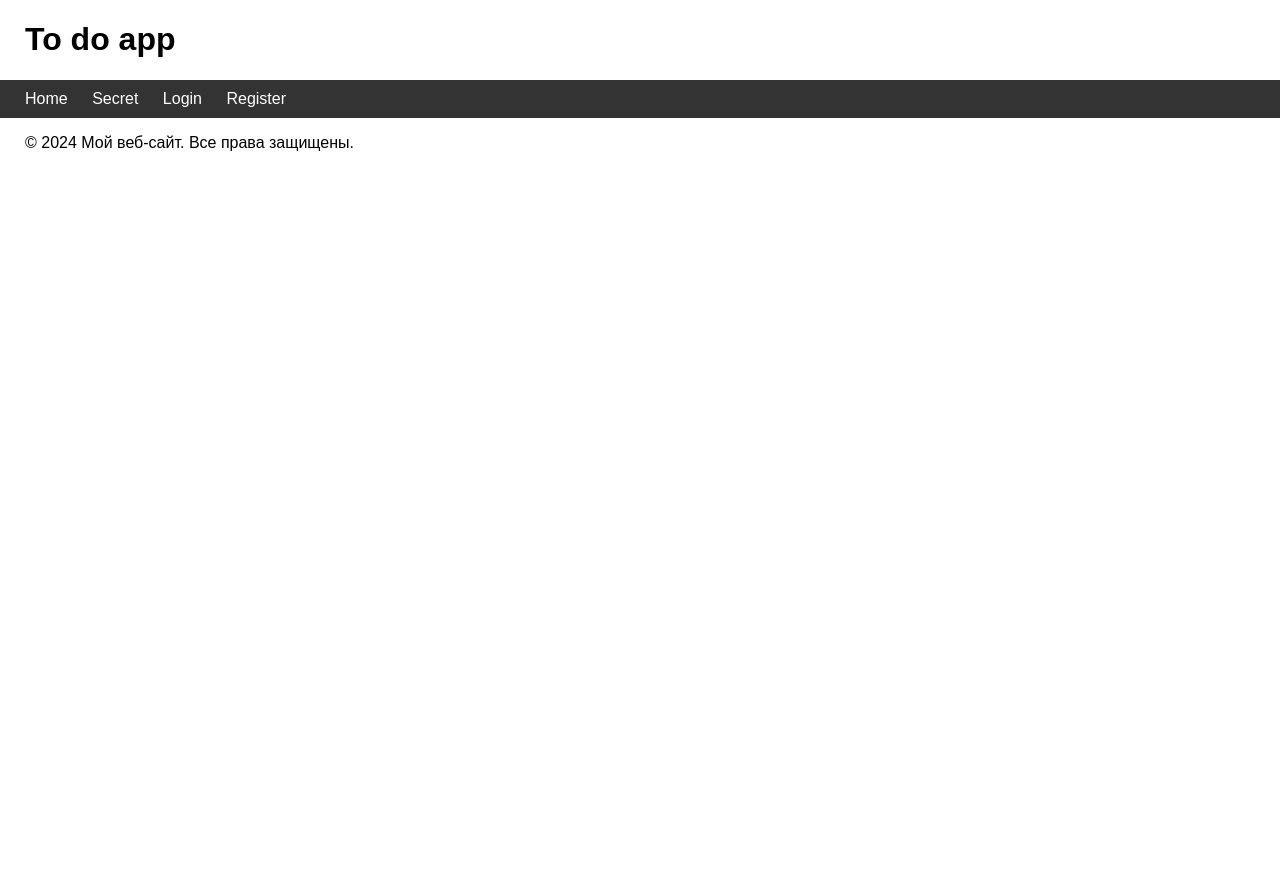
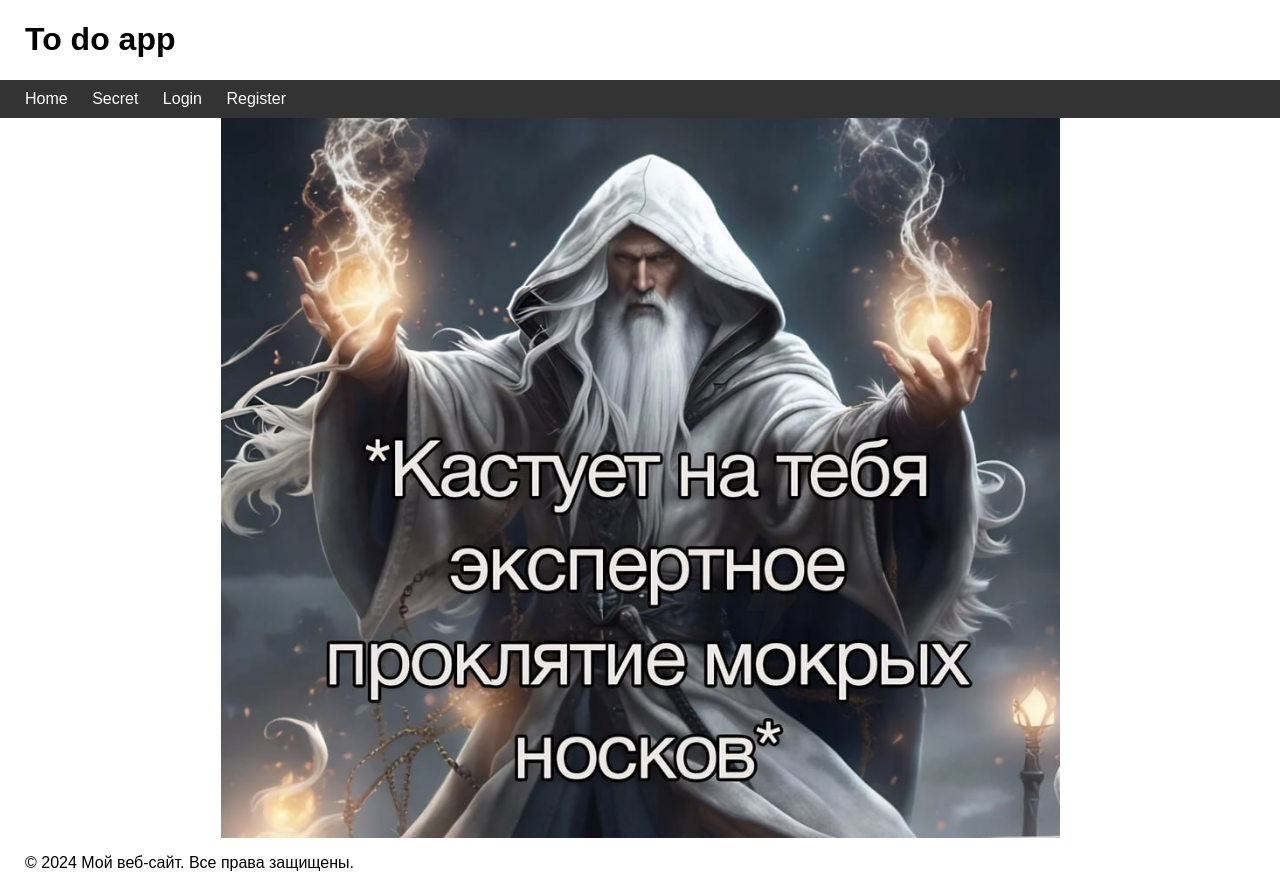
Before and after one commit to Viking-san/to_do_list, a Flask app: page / in a window 1280 px wide. Before the commit the page ends 151 px from the top, so only its background shows below. Run offline with Flask 3, Linux system fonts and the light colour scheme.

Commit message:
pre-release

```diff
--- a/static/styles.css
+++ b/static/styles.css
@@ -141,3 +141,12 @@ textarea {
 .task-info {
     margin-bottom: 10px;
 }
+
+img {
+    display: block; /* Обеспечивает корректное центрирование */
+    margin: 0 auto; /* Центрирование изображения по горизонтали */
+    max-width: 100%; /* Максимальная ширина изображения равна ширине родительского элемента */
+    height: auto; /* Автоматическое вычисление высоты изображения для сохранения пропорций */
+    transform: translateX(-12px); /* Смещение изображения на 10 пикселей влево */
+    max-height: 90vh;
+}
--- a/templates/index.html
+++ b/templates/index.html
@@ -4,4 +4,6 @@
 {% block content %}
 <!-- Содержимое главной страницы -->
 
+<img src="{{ url_for('static', filename='images/wizard-meme.jpg') }}" class="img-left">
+
 {% endblock %}
```
Also changed, not shown: static/images/wizard-meme.jpg (added).
